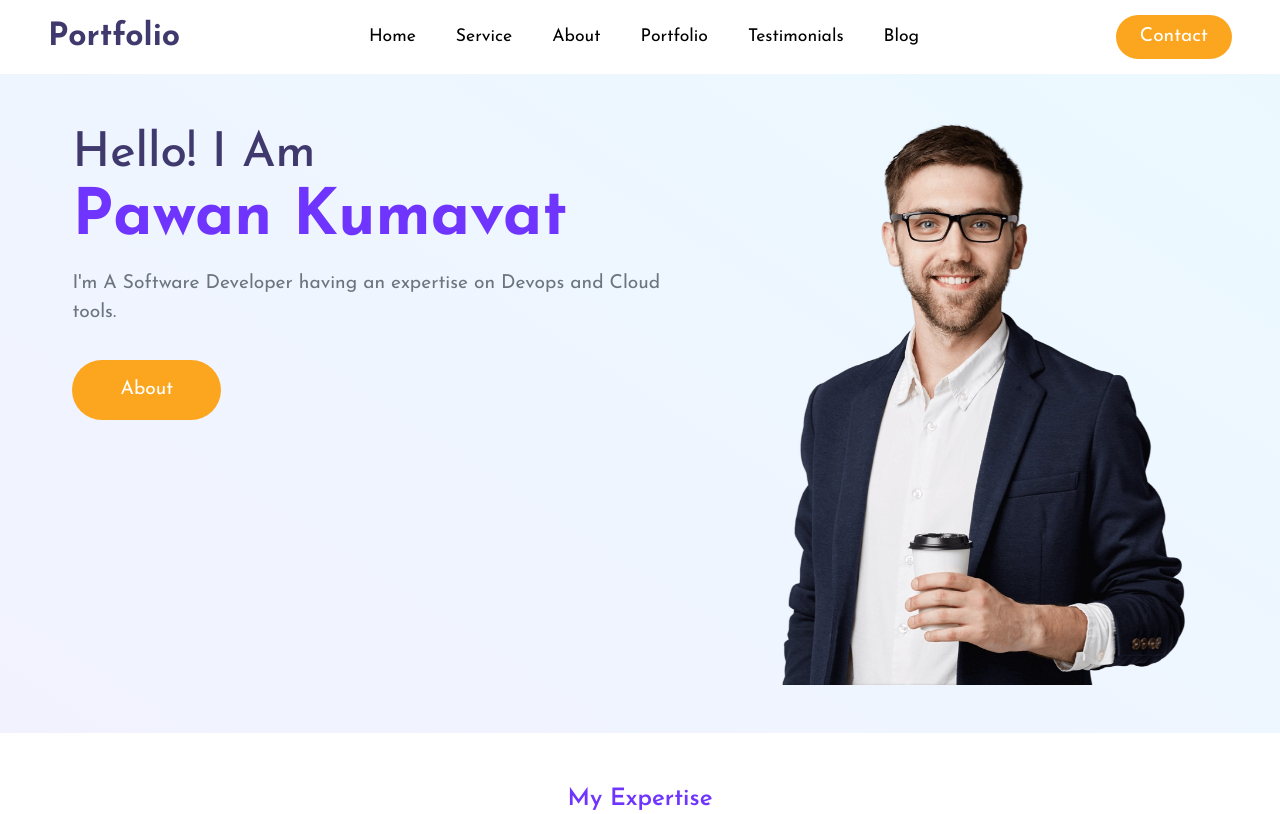
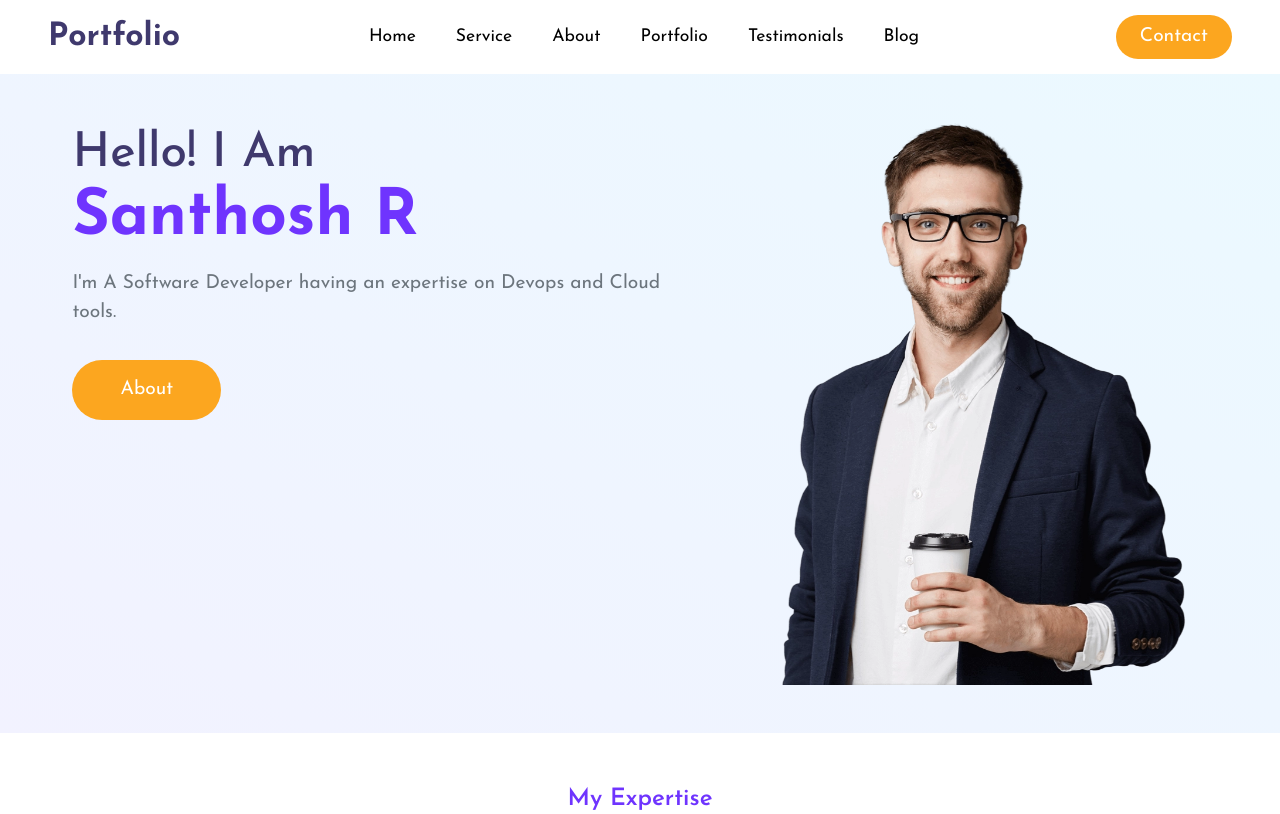
Before and after one commit to Santhosh2010-ramesh/Santhosh2010-ramesh.github.io, a plain HTML site: page index.html in a window 1280 px wide. Shown: the top 814 px of the page. Drawn offline with nearby package versions, Linux system fonts and the light colour scheme.

Commit message:
new files added

```diff
--- a/index.html
+++ b/index.html
@@ -92,7 +92,7 @@
         <!-- here data-aos is used for adding aos animation  -->
         <div class="col-10 col-md-6 text-center text-md-start" data-aos="slide-right">
           <h2 style="color: #3f396d">
-            Hello! I Am <br /><span class="c-orange">Pawan Kumavat</span>
+            Hello! I Am <br /><span class="c-orange">Santhosh R</span>
           </h2>
           <p class="text-muted">
             I'm A Software Developer having an expertise on Devops and Cloud tools.
```
